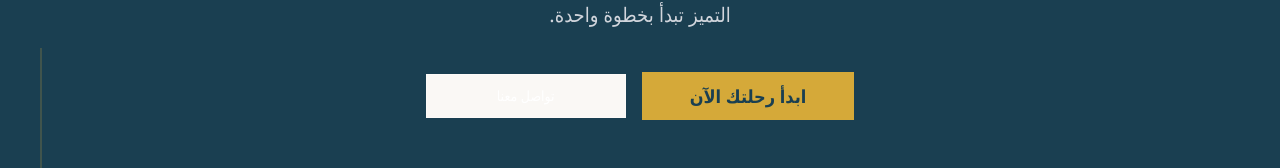
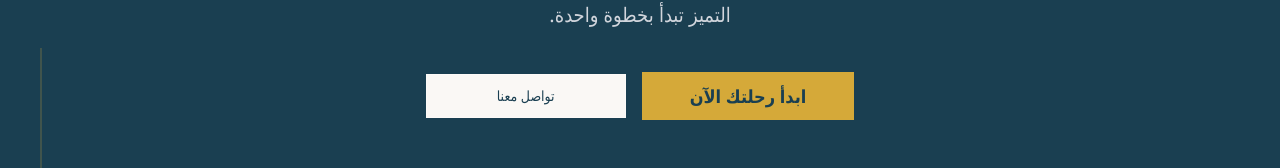
Before and after one commit to Yussef-Makhlouf/edu_smart-al-habsi, a Next.js app: page / in a window 1280 px wide. Shown: the part 5061-5229 px from the top of the page. Built offline with nearby package versions, Linux system fonts and the light colour scheme.

Commit message:
design updates

```diff
--- a/app/page.tsx
+++ b/app/page.tsx
@@ -195,7 +195,7 @@ export default function Home() {
                   variant="outline"
                   size="lg"
                   shape="sharp"
-                  className="min-w-[200px] text-white border-white/30 hover:bg-white/10 hover:border-white/50"
+                  className="min-w-[200px] text-navy border-white/30 hover:bg-white/10 hover:border-white/50"
                 >
                   تواصل معنا
                 </Button>
```
